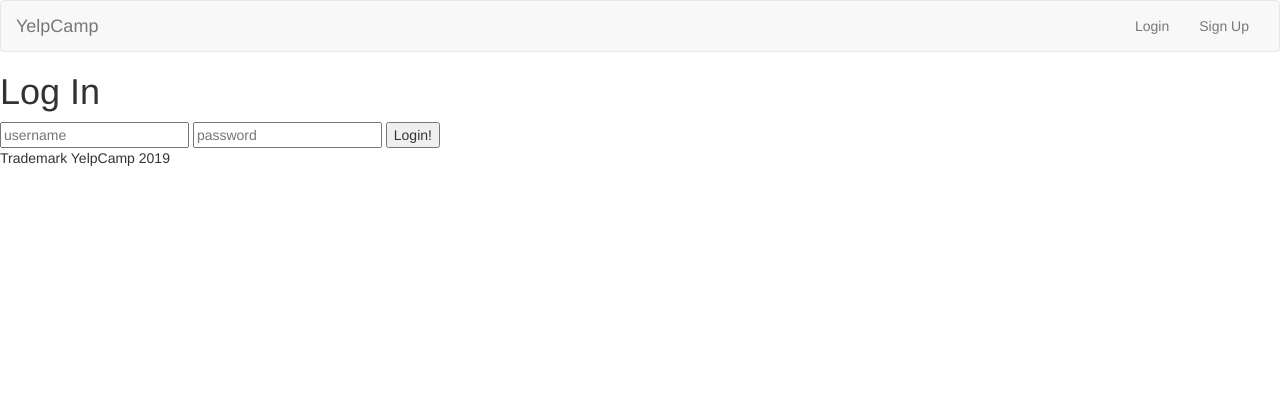
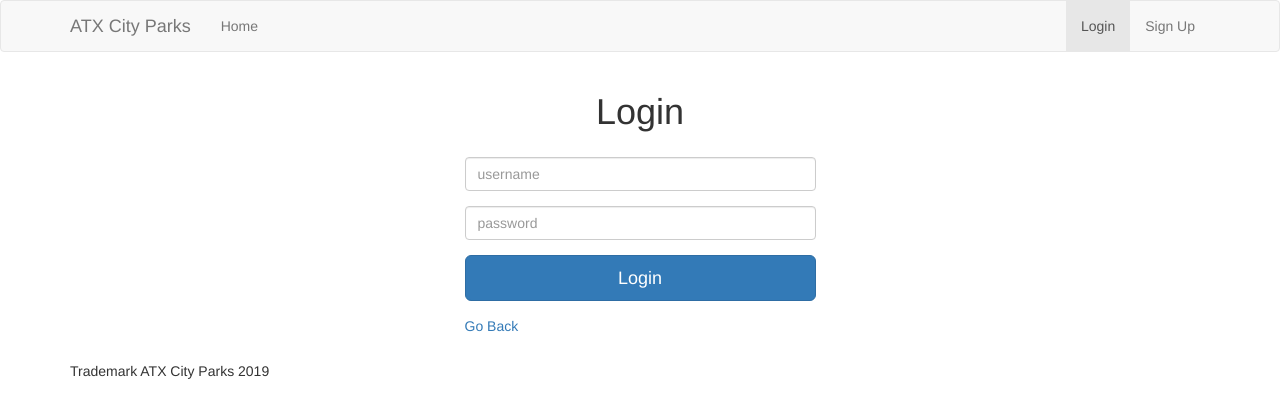
Before and after one commit to ckylek/yelp-camp, a Node server app: page /login in a window 1280 px wide. Shown: the top 418 px of the page. Run offline with Node 20, Linux system fonts and the light colour scheme; some libraries are stand-ins or nearby versions.

Commit message:
ui improvements

```diff
--- a/app.js
+++ b/app.js
@@ -10,7 +10,7 @@ const Campground = require("./models/campground");
 const Comment = require("./models/comment");
 const User = require("./models/user");
 const seedDB = require("./seed");
-require('dotenv').config();
+// require('dotenv').config();
 
 //Routes for other files
 const commentRoutes = require("./routes/comments");
@@ -37,8 +37,8 @@ app.use(bodyParser.urlencoded({extended: true}));
 app.use(express.static(__dirname + "/public"));
 app.use(methodOverride("_method"));
 app.use(flash());
-//This will create the default campgrounds and comments from seed.js
-// seedDB();
+
+// seedDB(); //This will create the default campgrounds and comments from seed.js
 
 //Passport Configuration
 app.use(require("express-session")({
--- a/routes/campgrounds.js
+++ b/routes/campgrounds.js
@@ -10,7 +10,7 @@ const { asyncMiddleware, isLoggedIn, checkCampgroundOwnership } = require("../mi
 router.get("/", asyncMiddleware(async (req, res, next) => {
 	//Get all campgrounds from DB
 	let allCampgrounds = await Campground.find({})
-	res.render("campgrounds/index.ejs",{campgrounds:allCampgrounds, currentUser: req.user});
+	res.render("campgrounds/index.ejs",{campgrounds:allCampgrounds, page: 'campgrounds', currentUser: req.user});
 }))
 
 //Create - add new campground to DB
@@ -29,7 +29,7 @@ router.post("/", isLoggedIn, asyncMiddleware(async (req, res) => {
 	//Create a new campground and save to database
 	let newlyCreated = await Campground.create(newCampground)
 		console.log(newlyCreated);
-		sres.redirect("/campgrounds");
+		res.redirect("/campgrounds");
 }))
 
 //NEW - create a new campground
--- a/routes/index.js
+++ b/routes/index.js
@@ -14,7 +14,7 @@ router.get("/", (req, res) => {
 
 //show register form
 router.get("/register", (req,res) => {
-	res.render("register.ejs");
+	res.render("register.ejs", {page: 'register'});
 });
 
 //handle sign up logic
@@ -22,11 +22,11 @@ router.post("/register", (req, res) => {
 	const newUser = new User({username: req.body.username});
 	User.register(newUser, req.body.password, (err, user) => {
 		if(err){
-			req.flash("error",(err.message));
-			return res.render("register.ejs");
+    		console.log(err);
+    		return res.render("register.ejs", {error: err.message});
 		}
 		passport.authenticate("local")(req, res, () => {
-			req.flash("success", "Welcome to YelpCamp " + user.username);
+			req.flash("success", "Welcome to YelpCamp " + req.body.username);
 			res.redirect("/campgrounds");
 		});
 	});
@@ -35,7 +35,7 @@ router.post("/register", (req, res) => {
 
 //show the login page
 router.get("/login", (req, res) => {
-	res.render("login.ejs");
+	res.render("login.ejs", {page: 'login'});
 });
 
 router.post("/login", passport.authenticate("local",
--- a/views/campgrounds/edit.ejs
+++ b/views/campgrounds/edit.ejs
@@ -1,6 +1,5 @@
 <% include ../partials/header %>
 
-<div class="container">
 	<div class="row">
 		<h1 style="text-align: center">
 		Edit <%= campground.name %>
@@ -24,7 +23,6 @@
 		</div>
 	</div>
 
-</div>
 
 
 <%include ../partials/footer %>
--- a/views/campgrounds/new.ejs
+++ b/views/campgrounds/new.ejs
@@ -1,6 +1,6 @@
 <% include ../partials/header %>
 
-<div class="container">
+
 	<div class="row">
 		<h1 style="text-align: center">
 		Create a New Campground
@@ -24,7 +24,7 @@
 		</div>
 	</div>
 
-</div>
+
 
 
 <%include ../partials/footer %>
--- a/views/comments/edit.ejs
+++ b/views/comments/edit.ejs
@@ -1,6 +1,6 @@
 <% include ../partials/header %>
 
-<div class="container">
+
 	<div class="row">
 		<h1 style="text-align: center">
 		Edit Comment
@@ -18,7 +18,6 @@
 		</div>
 	</div>
 
-</div>
 
 
 <%include ../partials/footer %>
--- a/views/comments/new.ejs
+++ b/views/comments/new.ejs
@@ -1,6 +1,6 @@
 <% include ../partials/header %>
 
-<div class="container">
+
 	<div class="row">
 		<h1 style="text-align: center">
 		Add New Comment to <%= campground.name %>
@@ -18,7 +18,6 @@
 		</div>
 	</div>
 
-</div>
 
 
 <%include ../partials/footer %>
--- a/views/landings.ejs
+++ b/views/landings.ejs
@@ -1,7 +1,7 @@
 <!DOCTYPE html>
 <html>
     <head>
-        <title>YelpCamp</title>
+        <title>ATX City Parks</title>
         <link rel="stylesheet" href="https://maxcdn.bootstrapcdn.com/bootstrap/3.3.5/css/bootstrap.min.css">
         <link rel="stylesheet" href="/stylesheets/landing.css">
         <script src="https://cdnjs.cloudflare.com/ajax/libs/modernizr/2.8.3/modernizr.min.js" type="text/javascript" async></script>
@@ -22,8 +22,8 @@
     </div>
 
     <div id="landing-header">
- 		<h1>Welcome to YelpCamp!</h1>
-		<a href="/campgrounds" class="btn btn-lg btn-success">View All Campgrounds</a>
+ 		<h1>Welcome ATX City Parks!</h1>
+		<a href="/campgrounds" class="btn btn-lg btn-info">View All City Parks</a>
     </div>
 
     <ul class="slideshow">
--- a/views/login.ejs
+++ b/views/login.ejs
@@ -1,13 +1,21 @@
 <% include ./partials/header.ejs %>
 
-<h1>
-	Log In
-</h1>
-
-<form action="/login" method="POST">
-	<input type="text" placeholder="username" name="username">
-	<input type="password" placeholder="password" name="password">
-	<input type="submit" value="Login!">
-</form>
+<div class = "row">
+	<h1 style = "text-align: center">Login</h1>
+	<div style = "width: 30%; margin: 25px auto;">
+		<form action = "/login" method = "post">
+			<div class = "form-group">
+				<input class = "form-control" type = "text" name = "username" placeholder = "username">
+			</div>
+			<div class = "form-group">
+				<input class = "form-control" type = "password" name = "password" placeholder = "password">
+			</div>
+			<div class = "form-group">
+				<button class = "btn btn-lg btn-primary btn-block">Login</button>
+			</div>
+		</form>
+		<a href = '/campgrounds'>Go Back</a>
+	</div>
+</div>
 
 <% include ./partials/footer.ejs %>
--- a/views/partials/footer.ejs
+++ b/views/partials/footer.ejs
@@ -1,3 +1,12 @@
-	<p>Trademark YelpCamp 2019</p>
+		<p>Trademark ATX City Parks 2019</p>
+		</div><!-- /.container -->
+		<!-- jQuery CDN -->
+		<script
+		  src="https://code.jquery.com/jquery-3.1.1.min.js"
+		  integrity="sha256-hVVnYaiADRTO2PzUGmuLJr8BLUSjGIZsDYGmIJLv2b8="
+		  crossorigin="anonymous"></script>
+
+		<!-- Bootstrap JS CDN -->
+		<script src="https://maxcdn.bootstrapcdn.com/bootstrap/3.3.7/js/bootstrap.min.js" integrity="sha384-Tc5IQib027qvyjSMfHjOMaLkfuWVxZxUPnCJA7l2mCWNIpG9mGCD8wGNIcPD7Txa" crossorigin="anonymous"></script>
 	</body>
 </html>
--- a/views/partials/header.ejs
+++ b/views/partials/header.ejs
@@ -1,23 +1,34 @@
 <!DOCTYPE html>
 <html>
 	<head>
-		<title>YelpCamp</title>
-		<link rel="stylesheet" href="https://stackpath.bootstrapcdn.com/bootstrap/3.4.1/css/bootstrap.min.css">
+		<meta name = "viewport" content = "width-device-width, initial-scale=1">
+		<title>ATX City Parks</title>
+		<link rel="stylesheet" href="https://maxcdn.bootstrapcdn.com/bootstrap/3.3.7/css/bootstrap.min.css">
 		<link rel="stylesheet" href="/stylesheets/main.css">
 	</head>
 	<body>
 	<nav class="navbar navbar-default">
-		<div class="container-fluid">
+		<div class="container">
 			<div class="navbar-header">
-				<a class="navbar-brand" href="/">YelpCamp</a>
+				<button type="button" class="navbar-toggle collapsed" data-toggle="collapse" data-target="#navbar" aria-expanded="false" aria-controls="navbar">
+				  <span class="sr-only">Toggle navigation</span>
+				  <span class="icon-bar"></span>
+				  <span class="icon-bar"></span>
+				  <span class="icon-bar"></span>
+				</button>
+
+				<a class="navbar-brand" href="/">ATX City Parks</a>
 			</div>
-			<div class="collapse navbar-collapse">
+			<div id="navbar" class="collapse navbar-collapse">
+			  <ul class="nav navbar-nav">
+				<li class="<%= typeof page !== 'undefined' && page === 'campgrounds' ? 'active' : '' %>"><a href="/campgrounds">Home</a></li>
+			  </ul>
 			  <ul class="nav navbar-nav navbar-right">
 				  <% if(!currentUser){ %>
-							<li><a href="/login">Login</a></li>
-							<li><a href="/register">Sign Up</a></li>
+					  <li class="<%= typeof page !== 'undefined' && page === 'login' ? 'active' : '' %>"><a href="/login">Login</a></li>
+					  <li class="<%= typeof page !== 'undefined' && page === 'register' ? 'active' : '' %>"><a href="/register">Sign Up</a></li>
 				  <% } else { %>
-							<li>Signed In As <%= currentUser.username %></li>
+					  <li><a href="#">Signed In As <%= currentUser.username %></a></li>
 					  <li><a href="/logout">Logout</a></li>
 				  <% } %>
 			  </ul>
@@ -39,3 +50,5 @@
 					</div>
 				</div>
 		<% } %>
+
+	<div class = 'container'>
```
Also changed, not shown: public/stylesheets/landing.css (+14 -6 lines), seed.js (+12 -12 lines), views/campgrounds/index.ejs (+6 -6 lines), views/campgrounds/show.ejs (+7 -6 lines), views/register.ejs (+17 -11 lines). Lines whose indentation alone changed are shown as unchanged.
